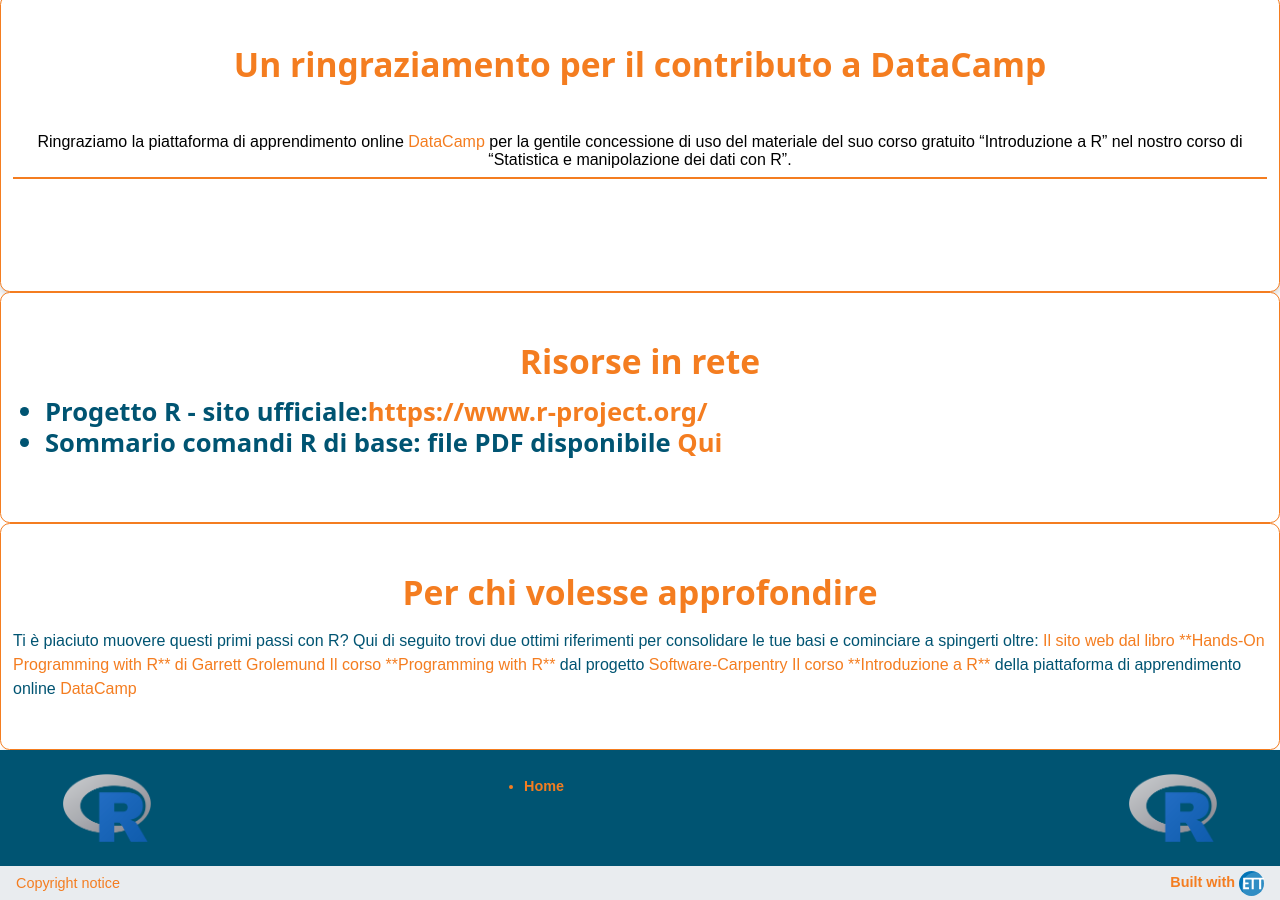
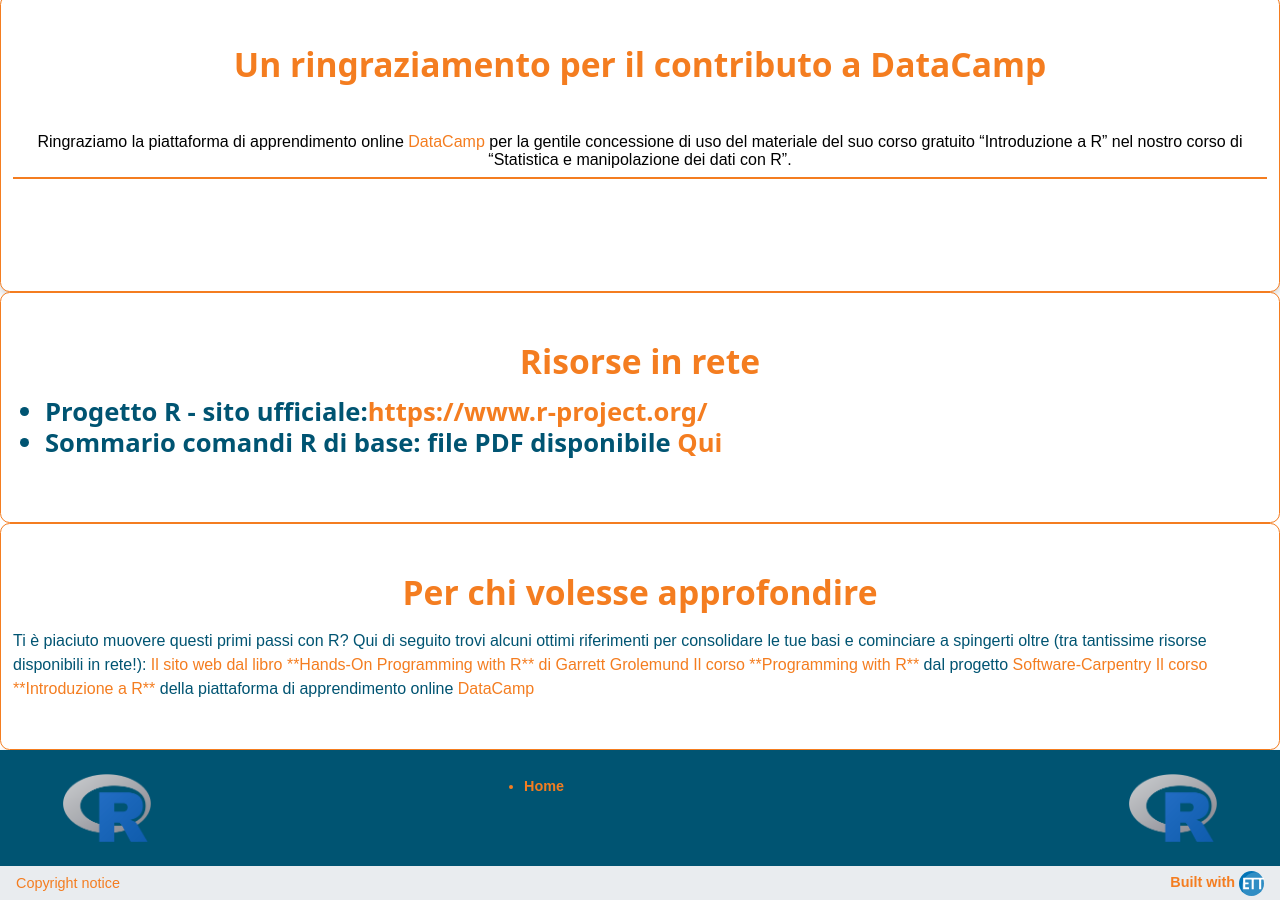
Before and after one commit to maghetta/Corso-R-livello-base__BBC, a Jekyll site: the page built from index.html, in a window 1280 px wide and 900 px high, scrolled down 1396 px. Built offline with Jekyll 4.4.1, drawn with Linux system fonts in a browser that asks for light colours.

Commit message:
Update index.html

```diff
--- a/index.html
+++ b/index.html
@@ -119,7 +119,7 @@
                     <h2 class="no-anchor text-secondary text-center mb-3">Per chi volesse approfondire</h2>
                     <div class="position-relative">
 
-                        Ti è piaciuto muovere questi primi passi con R? Qui di seguito trovi due ottimi riferimenti per consolidare le tue basi e cominciare a spingerti oltre:
+                        Ti è piaciuto muovere questi primi passi con R? Qui di seguito trovi alcuni ottimi riferimenti per consolidare le tue basi e cominciare a spingerti oltre (tra tantissime risorse disponibili in rete!):
                         <a href="https://rstudio-education.github.io/hopr/">Il sito web dal libro **Hands-On Programming with R** di Garrett Grolemund</a>
                         <a href="https://swcarpentry.github.io/r-novice-inflammation/">Il corso **Programming with R**</a> dal progetto <a href="https://software-carpentry.org/">Software-Carpentry</a>
                         <a href="https://www.datacamp.com/courses/introduzione-a-r">Il corso **Introduzione a R**</a> della piattaforma di apprendimento online <a href="https://www.datacamp.com/">DataCamp</a>
```
